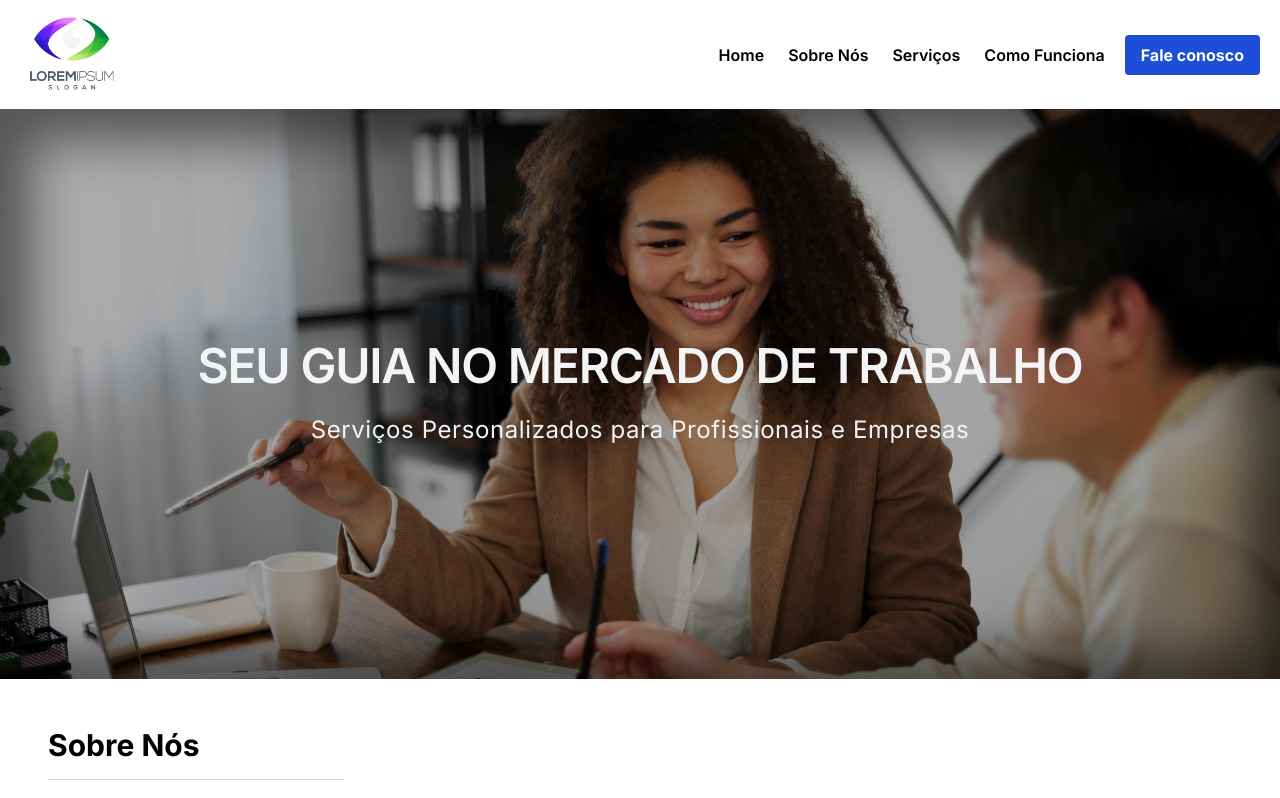
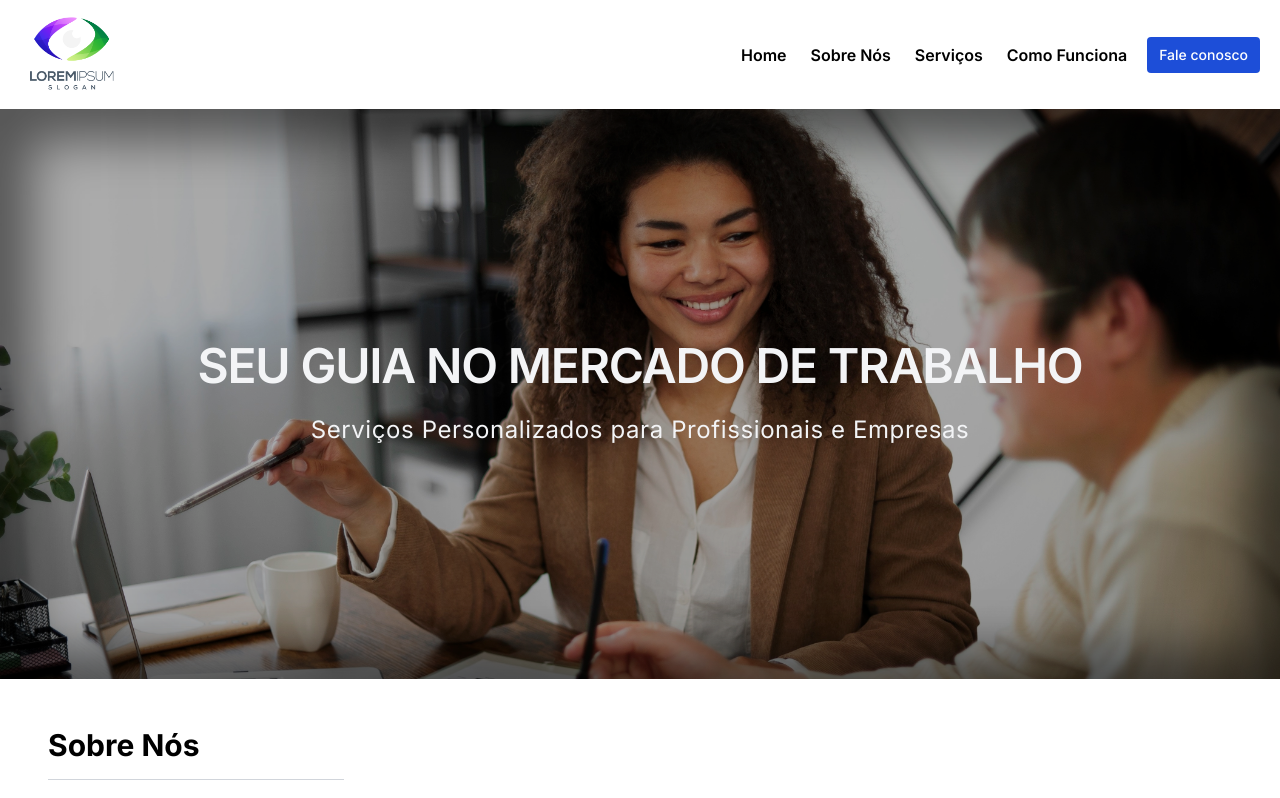
Before and after one commit to edilan-ribeiro/human-resources, a Next.js app: page / in a window 1280 px wide. Shown: the top 798 px of the page. Built offline with nearby package versions, Linux system fonts and the light colour scheme.

Commit message:
chore: modify links and style
Desktop menu is now sticky and the links will work even if the user is in another page

```diff
--- a/src/components/Header/DesktopMenu/DesktopMenu.tsx
+++ b/src/components/Header/DesktopMenu/DesktopMenu.tsx
@@ -3,11 +3,11 @@ import menuLinks from '../data/menuLinks.json'
 
 export const DesktopMenu = () => {
   return (
-    <nav className='hidden md:block pr-2'>
+    <nav className='hidden pr-2 md:block'>
       <ul className='flex items-center justify-around gap-4'>
         {menuLinks.map((link) => (
           <li key={link.name}>
-            <Link href={`#${link.href}`} className='p-1 font-semibold capitalize'>
+            <Link href={`/#${link.href}`} className='p-1 font-semibold capitalize'>
               {link.name}
             </Link>
           </li>
@@ -15,7 +15,7 @@ export const DesktopMenu = () => {
         <li>
           <Link
             href='https://wa.me/5561983769634?text=Ol%C3%A1%2C+gostaria+de+saber+mais+sobre+seus+servi%C3%A7os%21'
-            className='inline-block rounded bg-blue-700 px-4 py-2 font-bold text-white'
+            className='inline-block rounded bg-blue-700 px-3 py-2 text-center text-sm font-medium text-white hover:bg-blue-800 focus:outline-none focus:ring-4 focus:ring-blue-300 dark:bg-blue-600 dark:hover:bg-blue-700 dark:focus:ring-blue-800'
             target='_blank'
           >
             Fale conosco
--- a/src/components/Header/Header.tsx
+++ b/src/components/Header/Header.tsx
@@ -5,7 +5,7 @@ import { MobileMenu } from './MobileMenu/MobileMenu'
 
 export const Header = () => {
   return (
-    <header className='flex w-full justify-center'>
+    <header className='flex w-full justify-center lg:sticky lg:top-0 bg-white z-10'>
       <div className='w-[1440px] shrink'>
         <div className='flex w-full items-center justify-between p-3'>
           <div className='px-2'>
--- a/src/components/Header/MobileMenu/MobileMenu.tsx
+++ b/src/components/Header/MobileMenu/MobileMenu.tsx
@@ -46,7 +46,7 @@ export const MobileMenu = () => {
               <ul className='flex flex-col gap-2 text-right text-gray-100'>
                 {menuLinks.map((link) => (
                   <li key={link.name}>
-                    <Link href={`#${link.href}`} className='inline-block w-full px-4 py-3 font-semibold'>
+                    <Link href={`/#${link.href}`} className='inline-block w-full px-4 py-3 font-semibold'>
                       {link.name}
                     </Link>
                   </li>
```
